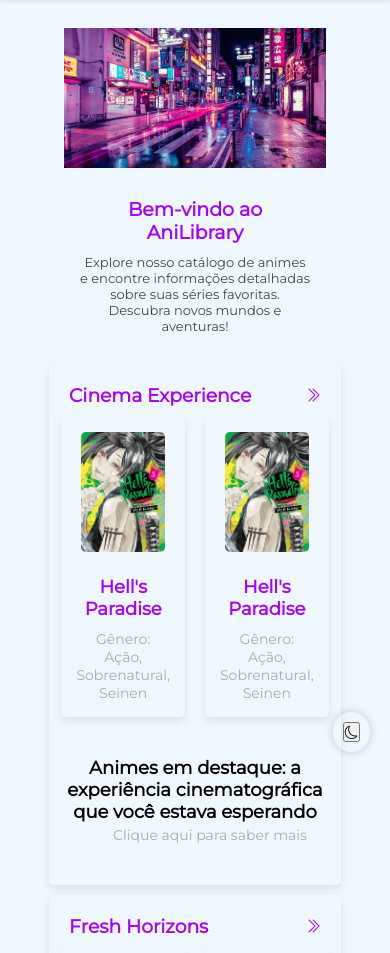
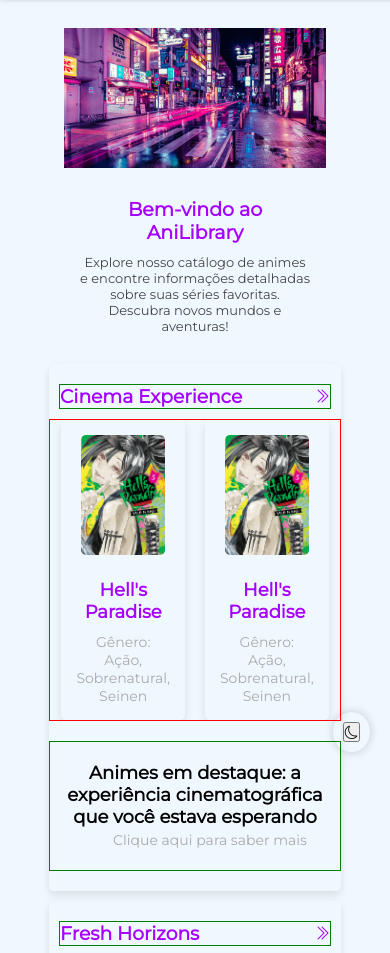
Before and after one commit to Andessonreis/AniLibrary, a plain HTML site: page index.html in a window 390 px wide. Shown: the part 72-1025 px from the top of the page. Drawn offline with nearby package versions, Linux system fonts and the light colour scheme.

Commit message:
feat: add section container list nas section

```diff
--- a/index.html
+++ b/index.html
@@ -35,10 +35,13 @@
             <div class="logo">ANILIBRARY</div>
 
             <ul class="nav-menu">
-                <li class="nav-item"><a href="index.html" class="nav-link active"><i class="bi bi-lightning"></i> Animes</a></li>
+                <li class="nav-item"><a href="index.html" class="nav-link active"><i class="bi bi-lightning"></i>
+                        Animes</a></li>
                 <li class="nav-item"><a href="mangas.html" class="nav-link"><i class="bi bi-book"></i> Mangás</a></li>
-                <li class="nav-item"><a href="estudios.htm" class="nav-link"><i class="bi bi-film"></i> Estúdios</a></li>
-                <li class="nav-item"><a href="about.htm" class="nav-link"><i class="bi bi-info-circle"></i> About</a></li>
+                <li class="nav-item"><a href="estudios.htm" class="nav-link"><i class="bi bi-film"></i> Estúdios</a>
+                </li>
+                <li class="nav-item"><a href="about.htm" class="nav-link"><i class="bi bi-info-circle"></i> About</a>
+                </li>
             </ul>
 
             <!-- Hamburguer da resposividade mobile -->
@@ -118,9 +121,11 @@
                 <i class="bi bi-chevron-double-right" style="cursor: pointer;"></i>
             </div>
 
+            <div class="container-list">
                 <!-- Lista de Animes -->
-            <div class="anime-emphasis-list"></div>
+                <div class="anime-emphasis-list"></div> <!--trocar para id-->
 
+            </div>
             <!-- Descrição de destaques -->
             <footer class="section-description">
                 <p>Animes em destaque: a experiência cinematográfica que você estava esperando</p>
@@ -139,9 +144,9 @@
                 <h3 class="section-title">Fresh Horizons</h3>
                 <i class="bi bi-chevron-double-right" style="cursor: pointer;"></i>
             </div>
-
+            <div class="container-list">
                 <div class="anime-releases-list"></div> <!-- Lista de Animes -->
-
+            </div>
             <!-- Descrição de lançamentos -->
             <footer class="section-description">
                 <p>Explore novos horizontes com nossa seleção dos lançamentos mais recentes</p>
@@ -159,10 +164,10 @@
                 <h3 class="section-title">Epic Legends</h3>
                 <i class="bi bi-chevron-double-right" style="cursor: pointer;"></i>
             </div>
-
+            <div class="container-list">
                 <!-- Lista de Animes -->
                 <div class="anime-popular-list"></div>
-
+            </div>
             <!-- Descrição de populares -->
             <footer class="section-description">
                 <p>Testemunhe as lendas ganharem vida nos animes mais populares de todos os tempos</p>
@@ -180,10 +185,10 @@
                 <h3 class="section-title">Future Unveiled</h3>
                 <i class="bi bi-chevron-double-right" style="cursor: pointer;"></i>
             </div>
-
+            <div class="container-list">
                 <!-- Lista de Animes -->
                 <div class="anime-next-release-list"></div>
-
+            </div>
             <!-- Descrição de populares -->
             <footer class="section-description">
                 <p>Descubra o futuro dos animes com lançamentos cativantes</p>
--- a/styles/mobile.css
+++ b/styles/mobile.css
@@ -65,6 +65,87 @@
 
     /* End of Introdução */
 
+    .media-section
+    .section-header,
+    .section-description {
+        border: 1px solid green;
+
+    }
+
+    .container-list {
+        border: 1px solid red;
+        max-height: calc(100vh - 150px);
+        overflow-y: auto;
+
+    }
+
+    /* Seção de animes   flex: 0 0 calc(25% - 20px);*/
+
+    .section-header {
+        margin: 0 10px 10px;
+    }
+
+    /*
+    .media-section {
+        overflow-x: auto;
+        margin-bottom: 10px;
+        color: var(--light-primary-deep-purple);
+        padding: 20px 0;
+        position: relative;
+    }
+    */
+
+    /* Descrição das section */
+    .section-description {
+        display: block;
+        margin-top: 20px;
+        text-align: center;
+        font-size: 18px;
+        font-weight: bold;
+    }
+
+    /*
+
+
+
+    .media-section .anime-item{
+        background-color: var(--gray);
+        width: 100%;
+        border-radius: 5px;
+        padding: 15px;
+        text-align: center;
+        transition: background-color 0.3s ease;
+        cursor: pointer;
+        box-shadow: 0px 4px 8px rgba(0, 0, 0, 0.1);
+        flex: 0 0 calc(25% - 20px);
+    }
+
+    .anime-item:hover {
+        background-color: var(--gray);
+        filter: brightness(0.9);
+        transition: filter 0.3s ease;
+    }
+
+    .anime-item img {
+        width: 90%;
+        max-height: 75%;
+        object-fit: cover;
+        border-radius: 5px;
+        margin-bottom: 10px;
+    }
+
+    .anime-item h3 {
+        font-size: 18px;
+        margin: 10px 0;
+        color: var(--light-primary-deep-purple);
+    }
+
+    .anime-item p {
+        font-size: 14px;
+        color: var(--grey);
+    }
+
+  */
 }
 
 /* Banner responsivo */
--- a/styles/styles.css
+++ b/styles/styles.css
@@ -293,6 +293,7 @@ a {
 
 /*End of destaques*/
 
+
 .manga-emphasis-list {
     display: flex;
     justify-content: center;
```
Lines whose indentation alone changed are shown as unchanged.
